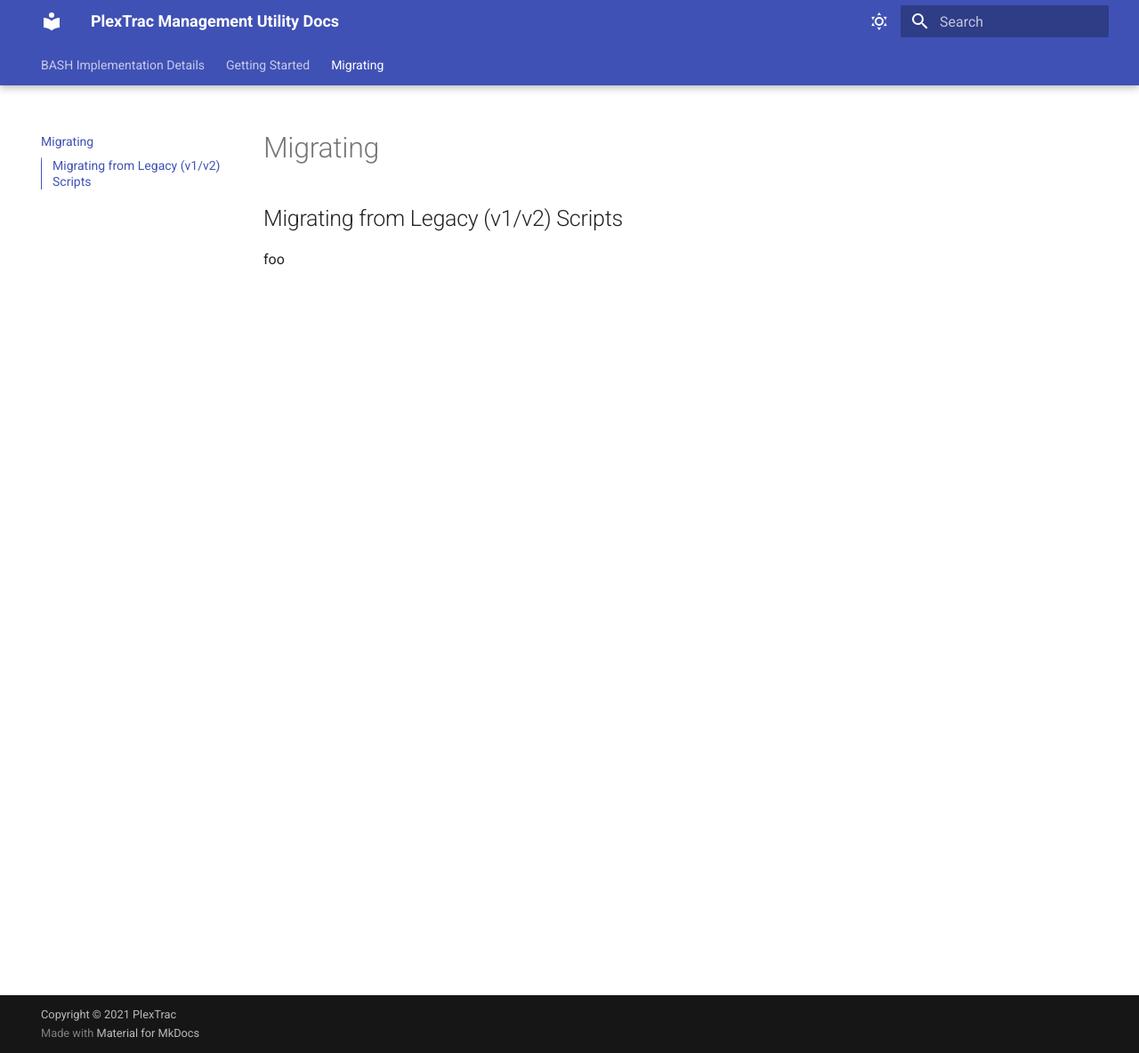
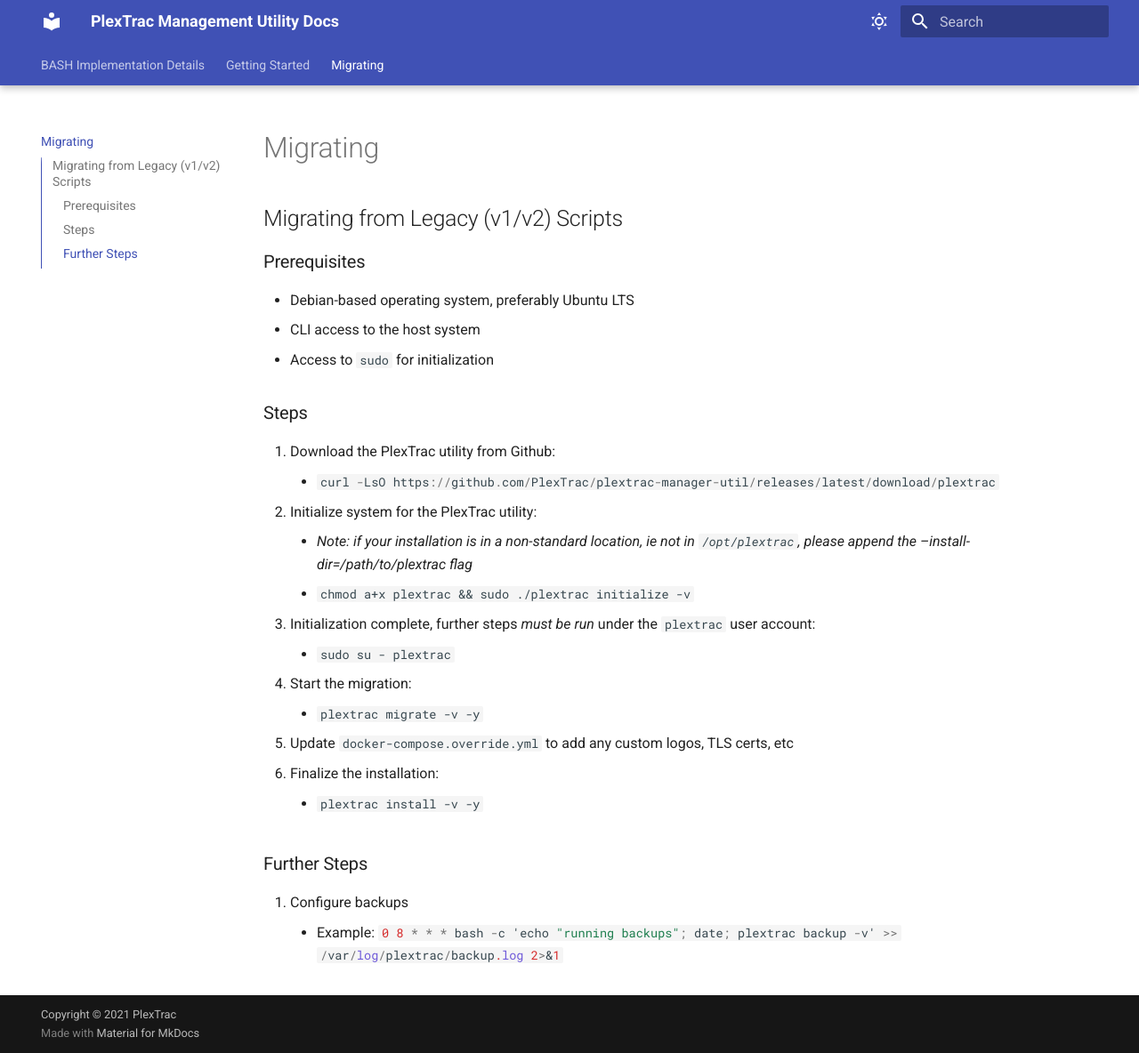
Before and after one commit to PlexTrac/plextrac-manager-util, an MkDocs documentation site: the page built from docs/migrating.md, in a window 1280 px wide and 1184 px high. Shown: the whole window at 89% size. Built offline with MkDocs 1.6.1 and Material for MkDocs 9.7.7, drawn with Linux system fonts in a browser that asks for light colours.

Commit message:
edit some docs and add trigger to monodoc

```diff
--- a/docs/migrating.md
+++ b/docs/migrating.md
@@ -1,3 +1,27 @@
 ## Migrating from Legacy (v1/v2) Scripts
 
-foo
+### Prerequisites
+
+- Debian-based operating system, preferably Ubuntu LTS
+- CLI access to the host system
+- Access to `sudo` for initialization
+
+### Steps
+
+1. Download the PlexTrac utility from Github:
+    - `curl -LsO https://github.com/PlexTrac/plextrac-manager-util/releases/latest/download/plextrac`
+1. Initialize system for the PlexTrac utility:
+    - _Note: if your installation is in a non-standard location, ie not in `/opt/plextrac`, please append the --install-dir=/path/to/plextrac flag_
+    - `chmod a+x plextrac && sudo ./plextrac initialize -v`
+1. Initialization complete, further steps _must be run_ under the `plextrac` user account:
+    - `sudo su - plextrac`
+1. Start the migration:
+    - `plextrac migrate -v -y`
+1. Update `docker-compose.override.yml` to add any custom logos, TLS certs, etc
+1. Finalize the installation:
+    - `plextrac install -v -y`
+
+### Further Steps
+
+1. Configure backups
+    - Example: `0 8 * * * bash -c 'echo "running backups"; date; plextrac backup -v' >> /var/log/plextrac/backup.log 2>&1`
```
Also changed, not shown: docs/getting-started.md (+1 -4 lines), 1 other file.
